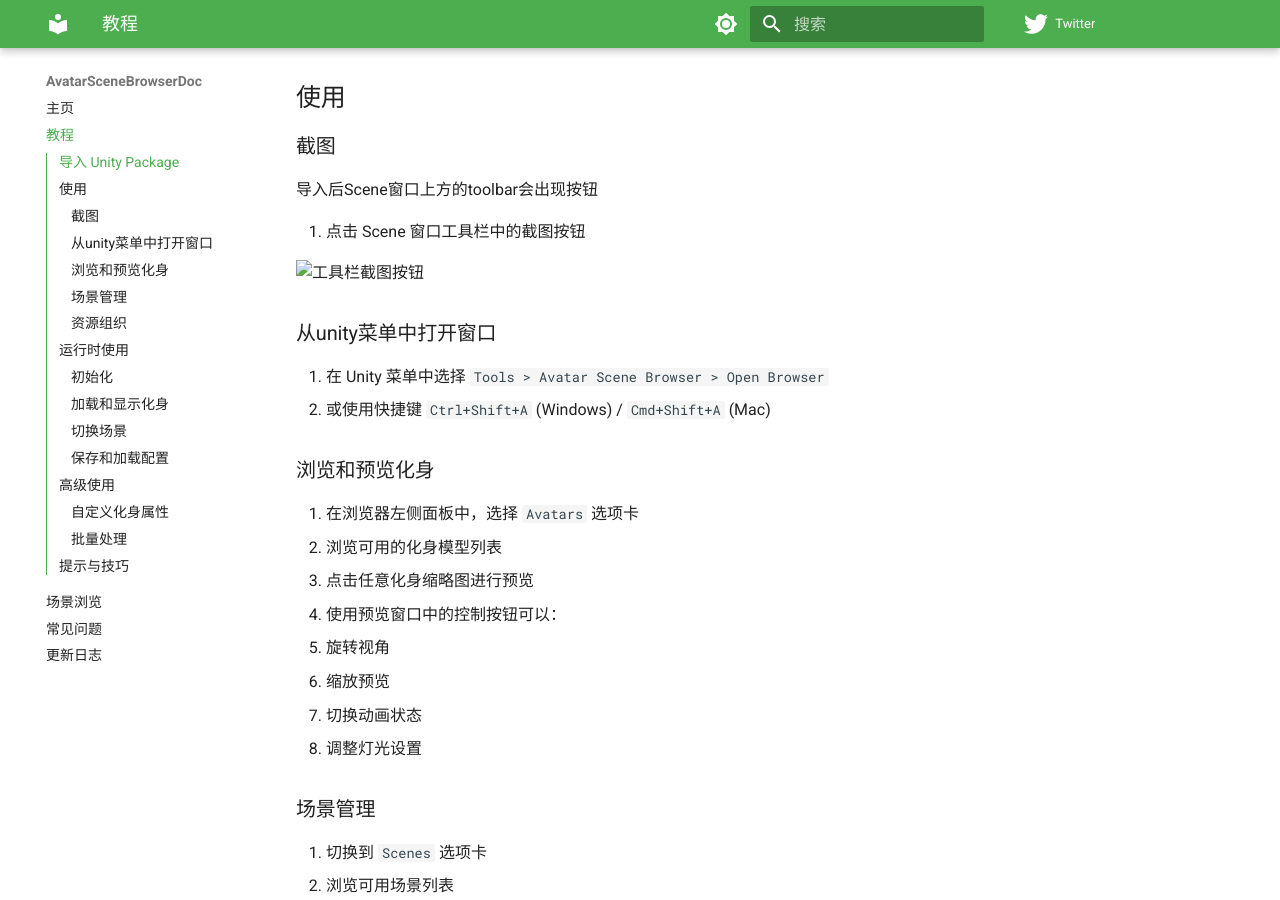
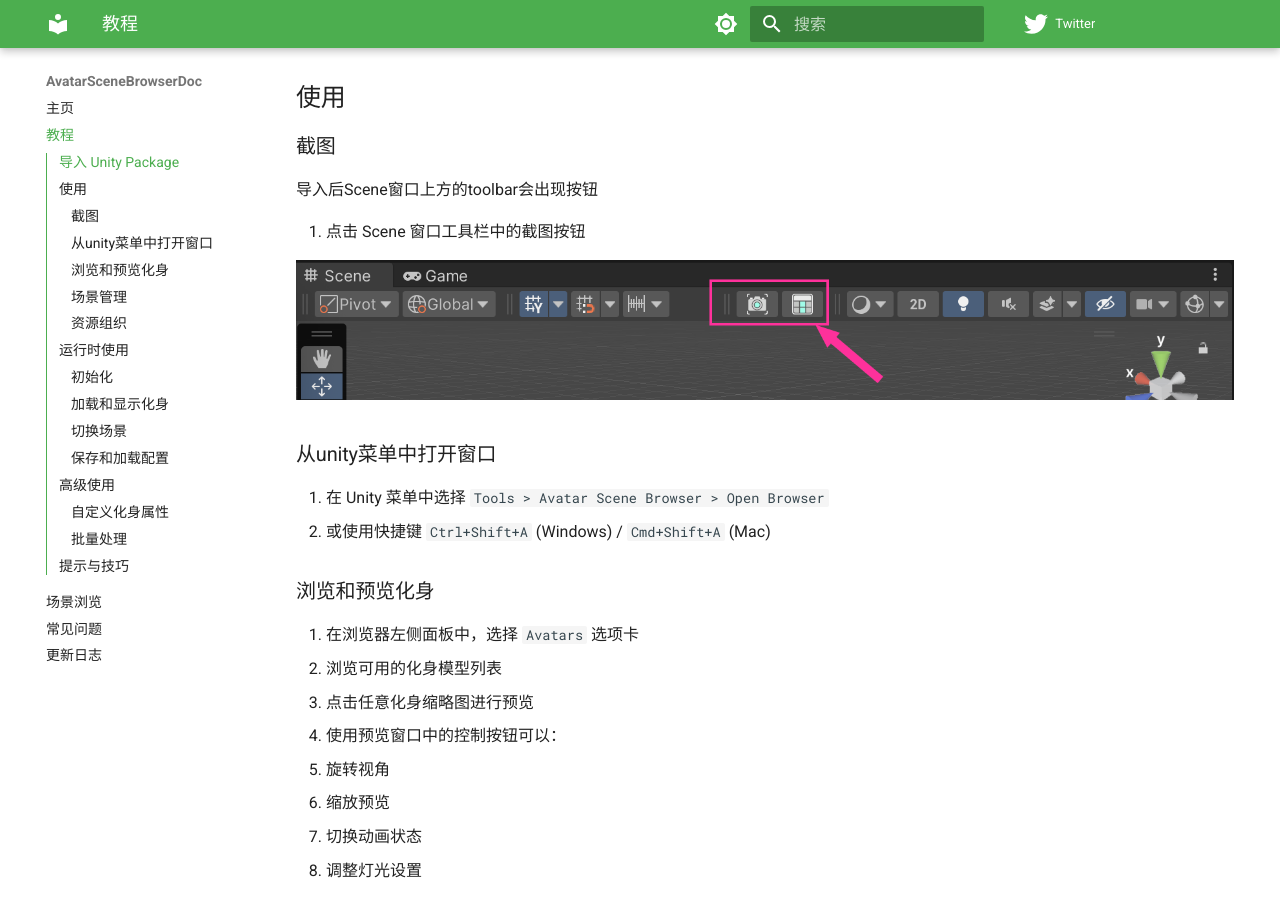
Before and after one commit to Cynth-Mt/AvatarSceneBrowserDoc, an MkDocs documentation site: the page built from docs/tutorial.md, in a window 1280 px wide and 900 px high, scrolled down 317 px. Built offline with MkDocs 1.6.1 and Material for MkDocs 9.7.7, drawn with Linux system fonts in a browser that asks for light colours.

Commit message:
测试图片

```diff
--- a/docs/tutorial.md
+++ b/docs/tutorial.md
@@ -16,7 +16,7 @@
 
 1. 点击 Scene 窗口工具栏中的截图按钮
 
-![工具栏截图按钮](toolbar01.png)
+![工具栏截图按钮](img/toolbar01.png)
 
 ### 从unity菜单中打开窗口
 
```
Also changed, not shown: 1 other file.
